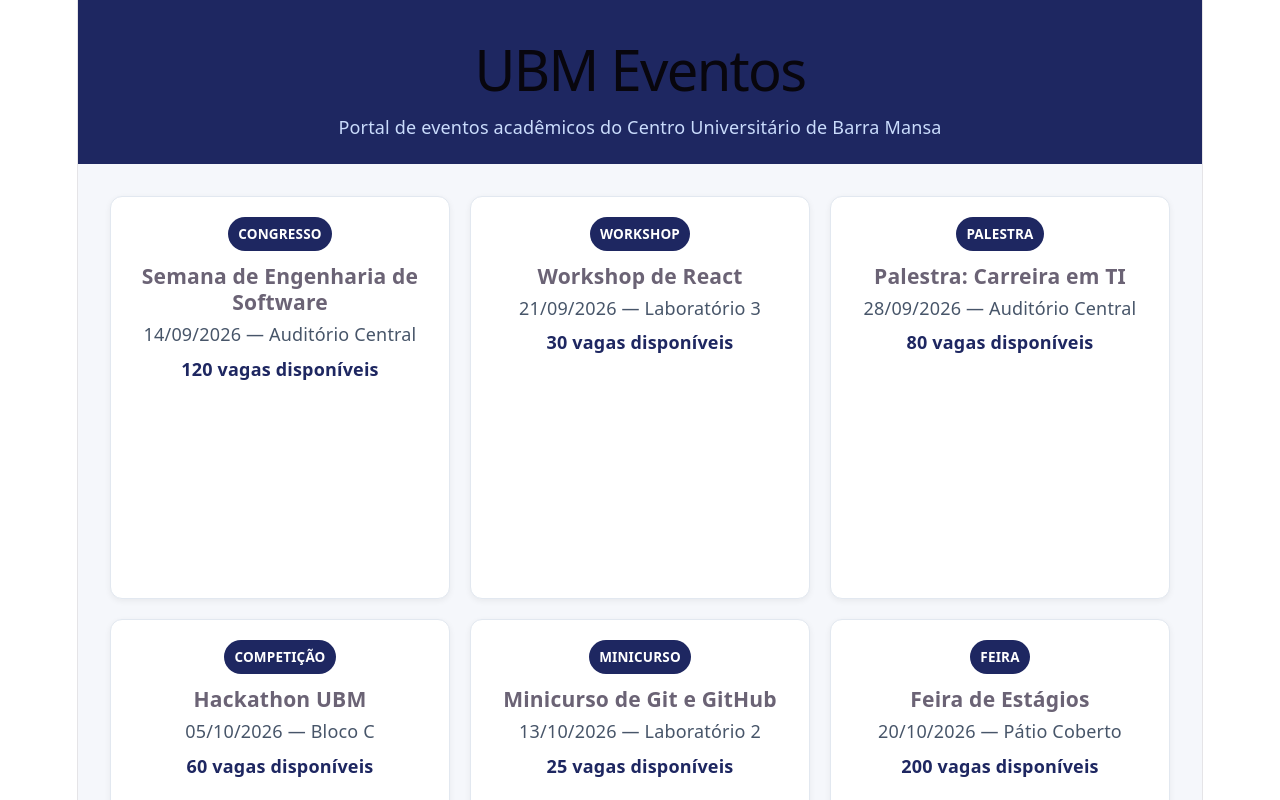
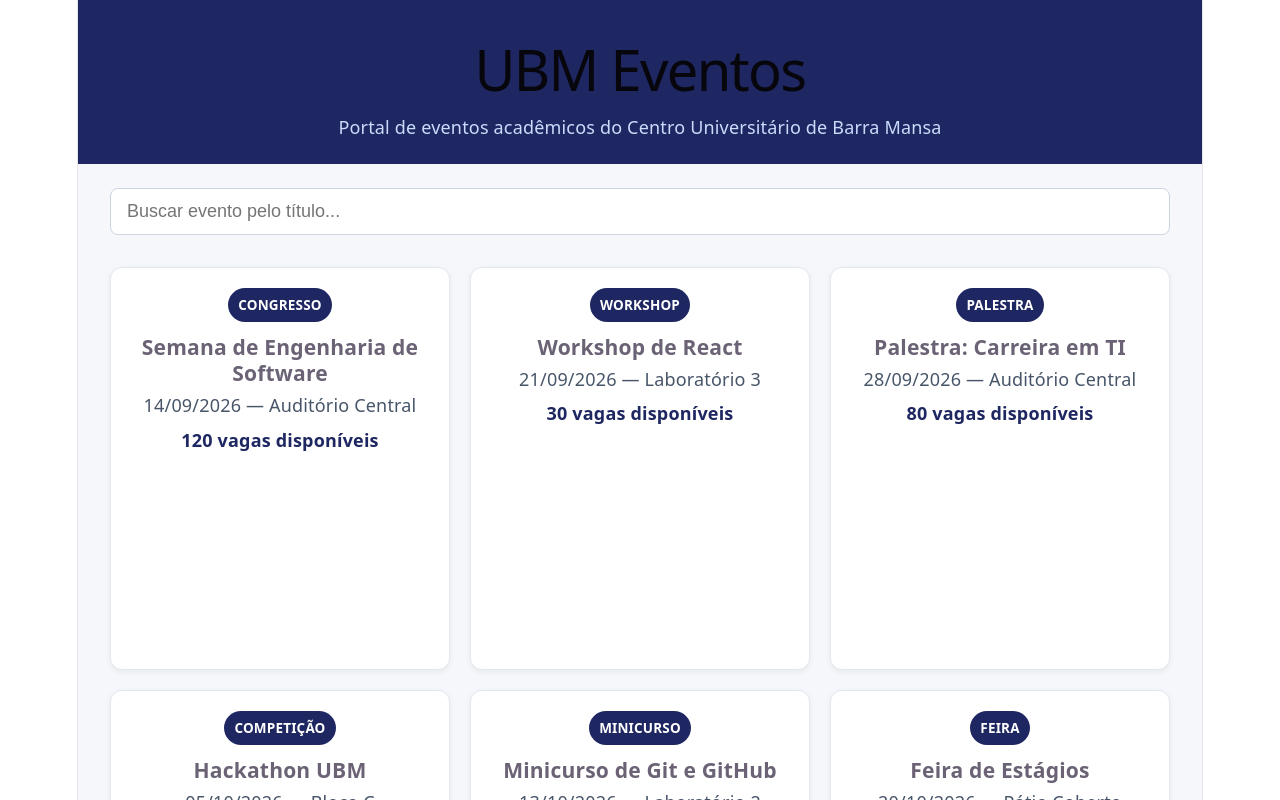
Before and after one commit to MarcoAntonioPrado/ubmeventos, a React (Vite) app: page / in a window 1280 px wide. Shown: the top 800 px of the page. Built offline with nearby package versions, Linux system fonts and the light colour scheme.

Commit message:
feat: recupera busca e renderizacao condicional
Atualizacao realizada agora a partir do material do professor Rubens Guimaraes, referencia aula-04. Nao representa entrega retroativa.

```diff
--- a/src/App.css
+++ b/src/App.css
@@ -202,3 +202,25 @@
   background: #f5f7fb;
   min-height: 100vh;
 }
+
+.busca {
+  padding: 24px 32px 0;
+  background: #f5f7fb;
+}
+
+.busca input {
+  width: 100%;
+  box-sizing: border-box;
+  padding: 12px 16px;
+  font-size: 1rem;
+  border: 1px solid #cbd5e1;
+  border-radius: 8px;
+}
+
+.lista-vazia {
+  padding: 48px 32px;
+  background: #f5f7fb;
+  min-height: 100vh;
+  color: #475569;
+  font-size: 1.1rem;
+}
--- a/src/App.jsx
+++ b/src/App.jsx
@@ -1,14 +1,36 @@
+import { useState } from "react";
 import Header from "./components/Header";
 import EventoCard from "./components/EventoCard";
 import { eventos } from "./data/eventos";
 import "./App.css";
 
 function App() {
+  const [busca, setBusca] = useState("");
+  const eventosFiltrados = eventos.filter((evento) =>
+    evento.titulo.toLowerCase().includes(busca.toLowerCase()),
+  );
+
   return (
     <>
       <Header />
+      <section className="busca">
+        <input
+          type="text"
+          placeholder="Buscar evento pelo título..."
+          value={busca}
+          onChange={(e) => setBusca(e.target.value)}
+        />
+      </section>
+      {eventosFiltrados.length === 0 ? (
+        <p className="lista-vazia">Nenhum evento encontrado para "{busca}".</p>
+      ) : (
         <main className="lista-eventos">
-        {eventos.map((evento) => (
+          {busca !== "" && (
+            <p className="contador">
+              {eventosFiltrados.length} evento(s) encontrado(s)
+            </p>
+          )}
+          {eventosFiltrados.map((evento) => (
             <EventoCard
               key={evento.id}
               titulo={evento.titulo}
@@ -19,6 +41,7 @@
             />
           ))}
         </main>
+      )}
     </>
   );
 }
```
Lines whose indentation alone changed are shown as unchanged.
